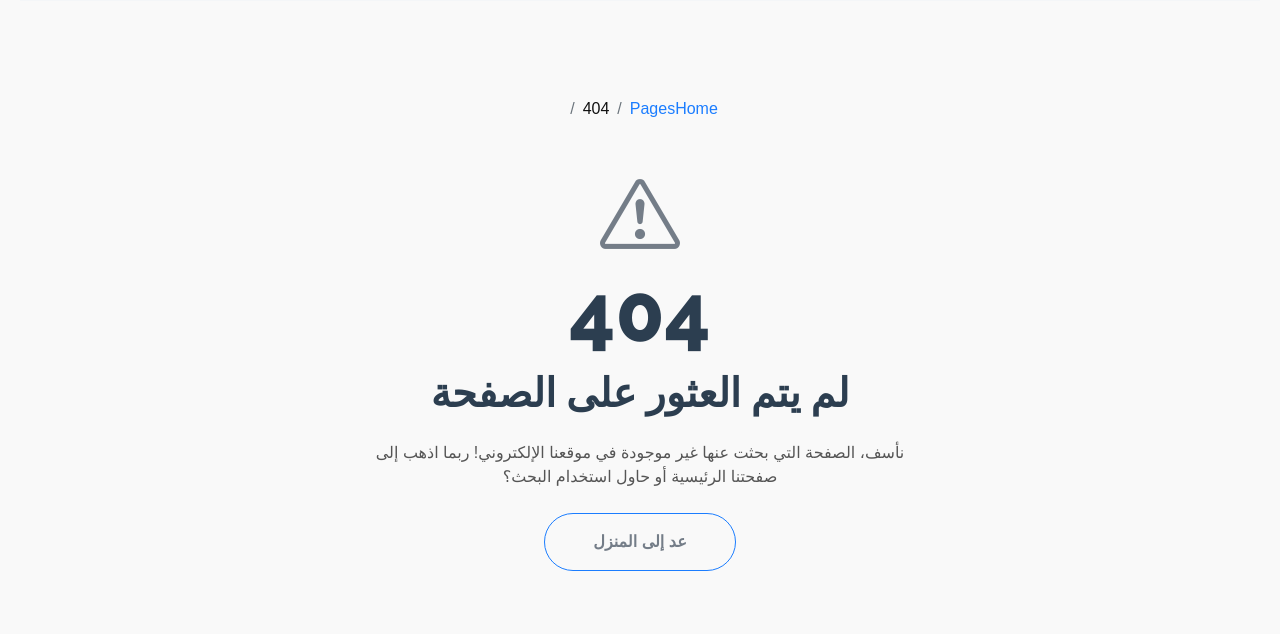
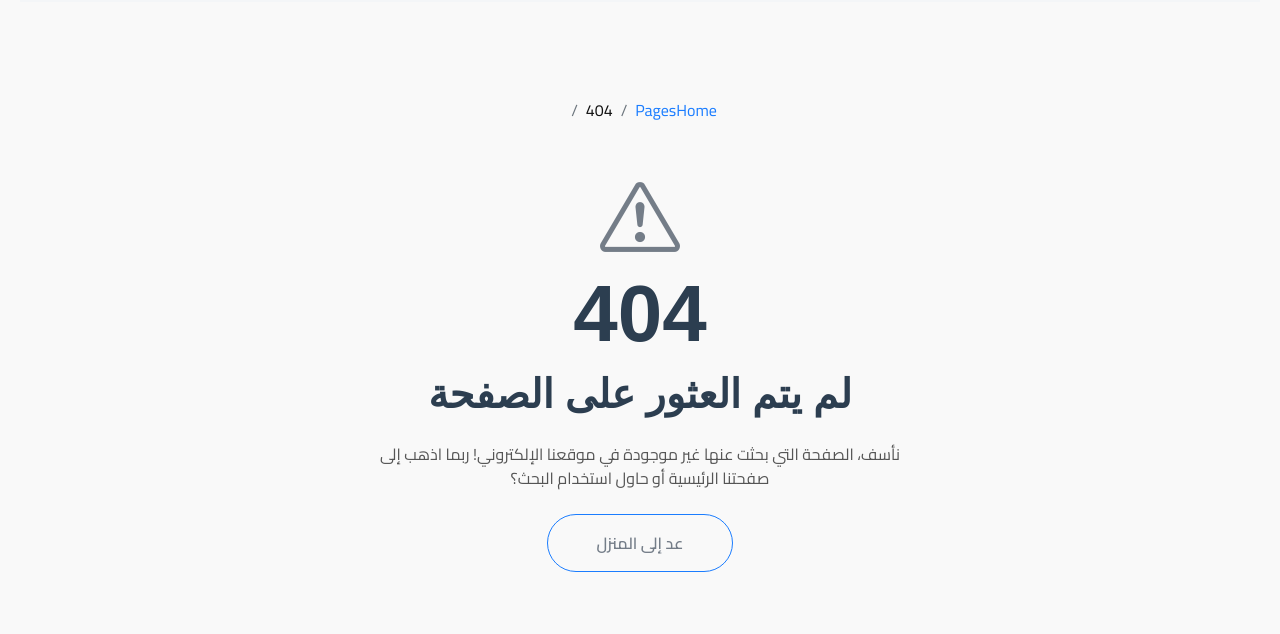
Before and after one commit to omaralsnani/UMLUJ, a plain HTML site: page 404.html in a window 1280 px wide. Shown: the part 166-800 px from the top of the page. Drawn offline with nearby package versions, Linux system fonts and the light colour scheme.

Commit message:
Update 404.html

```diff
--- a/404.html
+++ b/404.html
@@ -11,7 +11,7 @@
         <!-- Google Web Fonts -->
         <link rel="preconnect" href="https://fonts.googleapis.com">
         <link rel="preconnect" href="https://fonts.gstatic.com" crossorigin>
-        <link href="https://fonts.googleapis.com/css2?family=Open+Sans:wght@400;600&family=Raleway:wght@100;600;800&display=swap" rel="stylesheet">
+        <link href="https://fonts.googleapis.com/css2?family=Cairo:wght@300;400;600;700&display=swap" rel="stylesheet">
 
         <!-- Icon Font Stylesheet -->
         <link rel="stylesheet" href="https://use.fontawesome.com/releases/v5.15.4/css/all.css"/>
```
